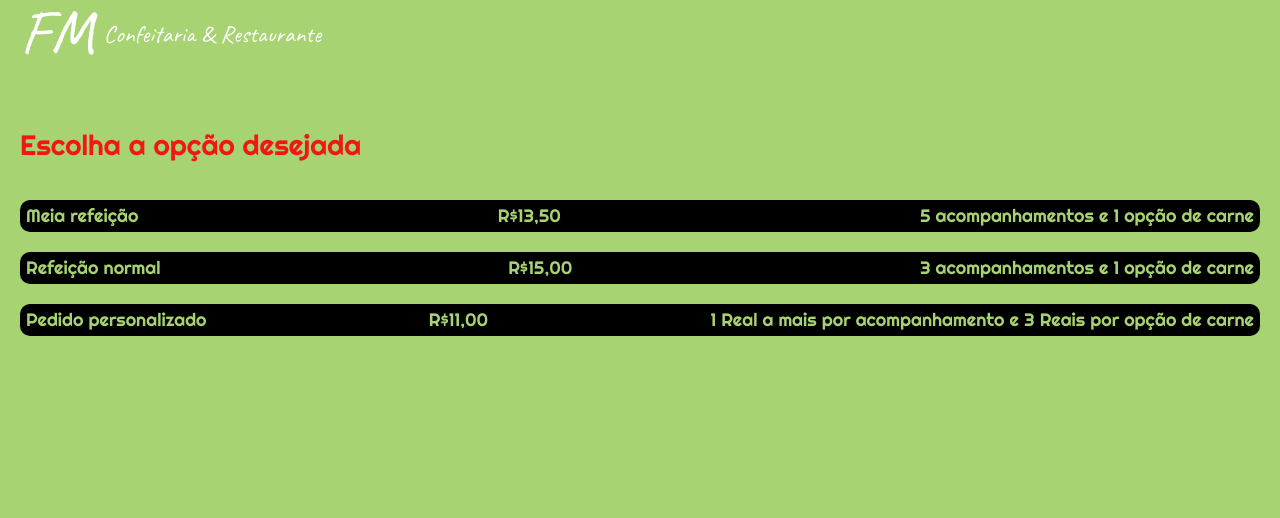
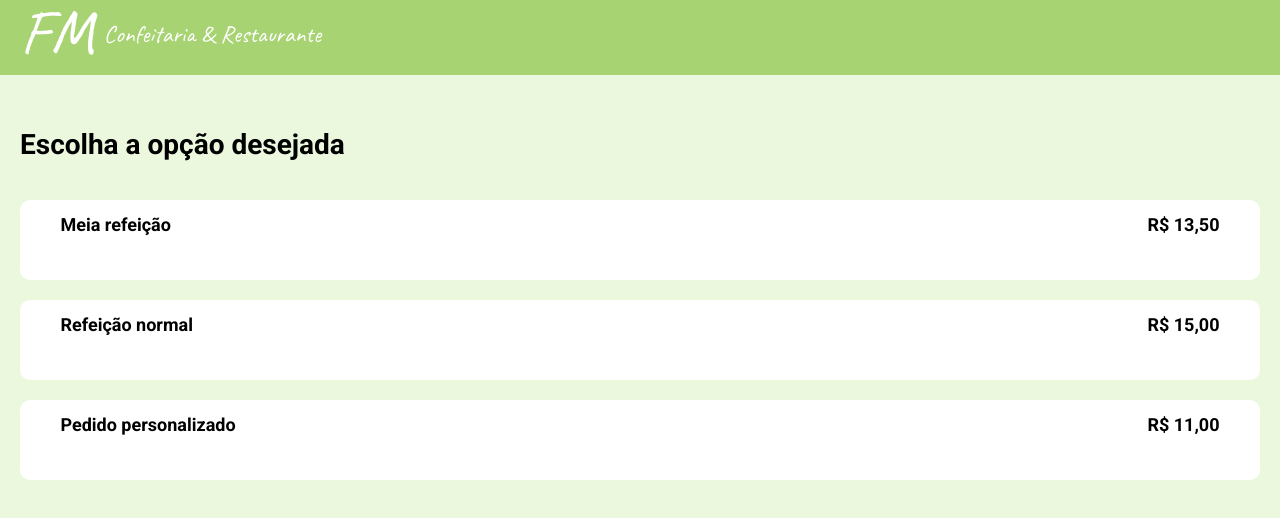
Before and after one commit to HugoNicolau/FM-restaurant-JF, a React (Create React App) app: page /food in a window 1280 px wide. Shown: the top 518 px of the page. Built offline with nearby package versions, Linux system fonts and the light colour scheme.

Commit message:
Mudança na rota food

```diff
--- a/src/Food.js
+++ b/src/Food.js
@@ -1,15 +1,30 @@
 import styled from "styled-components";
 import { TIPOSDEPRATOS } from "./mock";
+import { useState } from "react";
 
 export default function Food() {
+
+const [openItem, setOpenItem] = useState(false)
+
+
+function toOpenItem(){
+const newItem = !openItem
+setOpenItem(newItem)
+
+}
   return (
     <ContainerFood>
       <h1>Escolha a opção desejada</h1>
       <br/>
       {TIPOSDEPRATOS.map((t, i) => (
-        <button key={i}>
-          <h1>{t.nome}</h1> <h1>R${t.preco.toFixed(2).replace(".", ",")}</h1>
-          <h2>{t.info}</h2>
+        <button key={i} onClick={() => toOpenItem()}>
+          <ButtonDivs>
+          <h1>{t.nome}</h1> <h1>R$ {t.preco.toFixed(2).replace(".", ",")}</h1>
+          </ButtonDivs>
+          <br/>
+          {openItem ? <ButtonDivs>
+            <h1>{t.info}</h1>
+          </ButtonDivs> : ""}
         </button>
       ))}
     </ContainerFood>
@@ -21,12 +36,12 @@ const ContainerFood = styled.div`
   padding-top: 30px;
   padding-left: 20px;
   padding-right: 20px;
-  font-family: "Righteous";
+  font-family: "Roboto";
   font-style: normal;
-  font-weight: 400;
+  font-weight: 700;
   font-size: 28px;
   line-height: 30px;
-  color: #f11717;
+  color: #000000;
   /* background-color: #a7d373; */
   display: flex;
   flex-direction: column;
@@ -34,18 +49,29 @@ const ContainerFood = styled.div`
 
   button {
     display: flex;
-    justify-content: space-between;
-    font-family: "Righteous";
+    flex-direction:column;
+    /* justify-content: space-between; */
+    font-family: "Roboto";
     font-style: normal;
-    font-weight: 400;
+    font-weight: 700;
     font-size: 18px;
     line-height: 30px;
-    color: #a7d373;
-    background-color: #000000;
+    color: #000000;
+    background-color: #ffffff;
     text-align: start;
     margin: 10px 0;
     align-items:center;
     border-radius:10px;
     border:none;
+    padding: 10px;
+
   }
 `;
+
+const ButtonDivs = styled.div`
+      width:95%;
+      display:flex;
+      justify-content: space-between;
+
+
+`
--- a/src/GlobalStyle.js
+++ b/src/GlobalStyle.js
@@ -45,7 +45,7 @@ table {
 	border-spacing: 0;
 }
 body{
-    background-color:#A7D373;
+    background-color:#ecf8de;
 }
 * {
     box-sizing:border-box;
--- a/src/MainScreen.js
+++ b/src/MainScreen.js
@@ -26,7 +26,7 @@ export default function MainScreen() {
       </SelectOption>
 
       <SelectOption>
-        <img src={bolo} alt="bolo" />
+        <img src={salgadinho} alt="bolo" />
         <h2>FESTAS</h2>
       </SelectOption>
 
```
